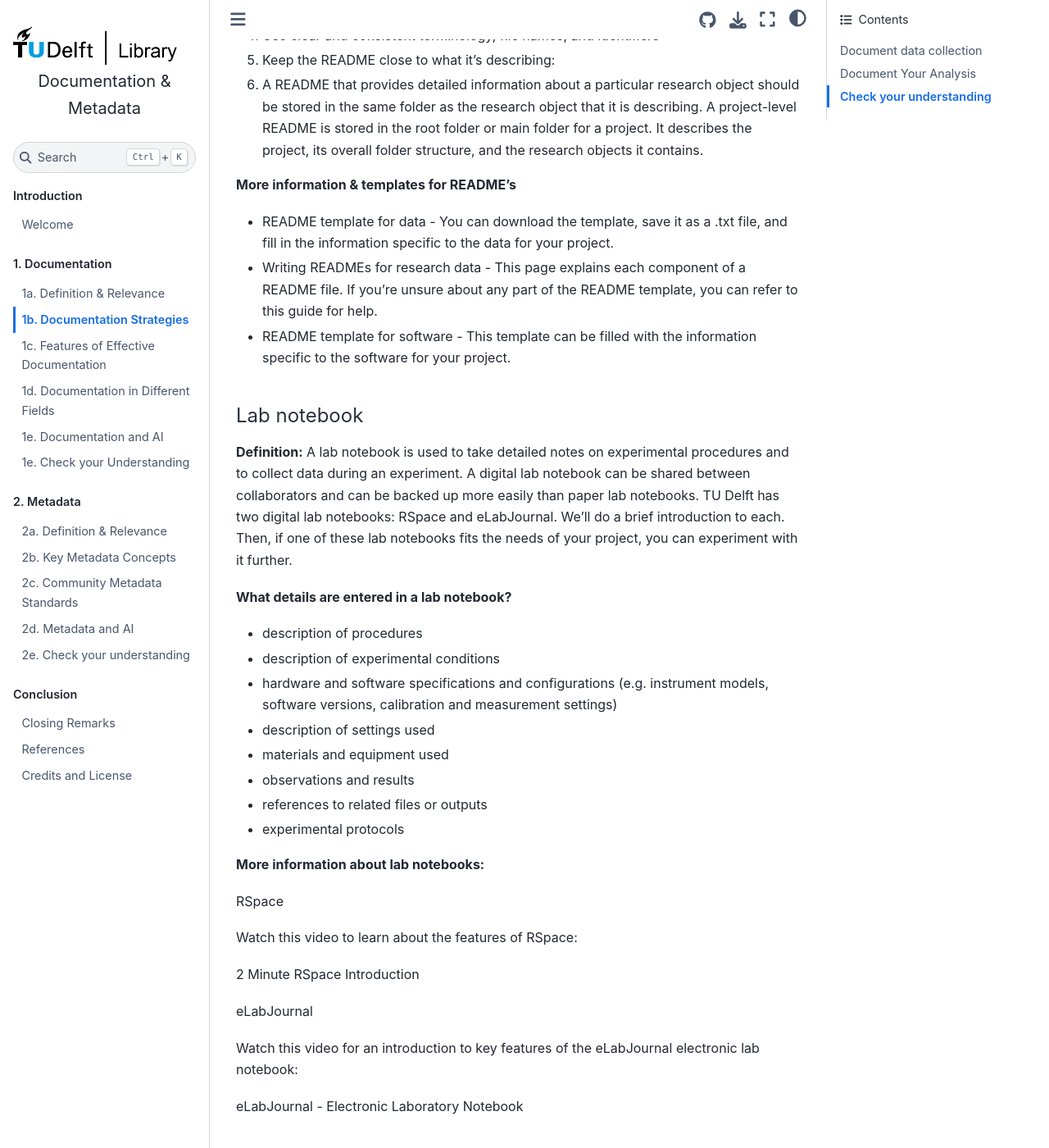
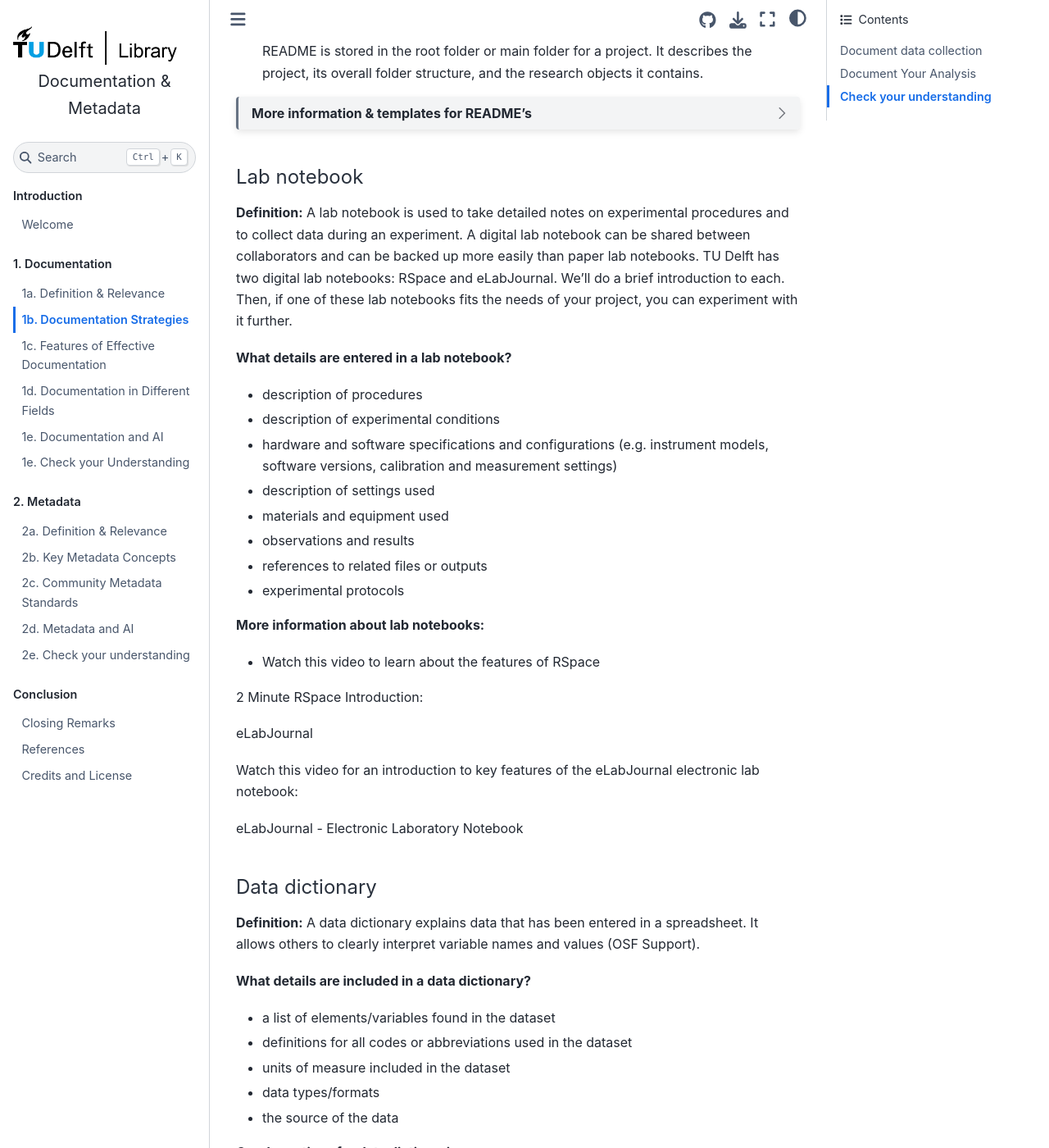
Before and after one commit to tu-delft-library/Documentation_and_Metadata, a Jupyter Book: the page built from book/1b-documentation-strategies.md, in a window 1280 px wide and 1400 px high, scrolled down 1615 px. Shown: the whole window at 82% size. Built offline with Jupyter Book 1.0.4 settings and Sphinx 7.4.7 and the Sphinx Book theme 1.1.4, drawn with Linux system fonts in a browser that asks for light colours; comment, search, counter and statistics services are not loaded; part of the change alters nothing that is shown; some of the changed text lies outside the part shown.

Commit message:
Update 1b-documentation-strategies.md

```diff
--- a/book/1b-documentation-strategies.md
+++ b/book/1b-documentation-strategies.md
@@ -16,8 +16,9 @@ During and after data collection you must document the experimental conditions a
 A README file is a human-readable file that provides essential information about a whole project or about individual research object(s) such as datasets and software. README files accompany a project and/or research object to ensure these can be interpreted correctly (Fuchs et al., 2018).
 
  **What details are included in a README?**
+::::{card-carousel} 2
 
-A README for a **dataset** generally includes:
+:::{card} A README for a **dataset** generally includes:
 - Title of the dataset
 - Creator
 - Description of the dataset
@@ -28,14 +29,16 @@ A README for a **dataset** generally includes:
 - Software or tools required to open, process, or use the files
 - Relationship between files
 - Access, reuse, or licence information, where relevant
-
-A README for a piece of **software** generally includes:
+:::
+:::{card} A README for a piece of **software** generally includes:
 - The name of the software
 - The steps for installation
 - Guidelines for contributing to the software
 - The license and copyright holder
 - Citation
 - Acknowledgements
+:::
+::::
 
 **Good practices for a README**
 
@@ -51,12 +54,14 @@ A README for a piece of **software** generally includes:
 
 6. A README that provides detailed information about a particular research object should be stored in the same folder as the research object that it is describing. A project-level README is stored in the root folder or main folder for a project. It describes the project, its overall folder structure, and the research objects it contains.
 
-**More information & templates for README's**
-- README template for data - You can download the template, save it as a .txt file, and fill in the information specific to the data for your project.
+:::{dropdown} More information & templates for README's
+- <a href="https://cornell.app.box.com/v/ReadmeTemplate" target="_blank"> README template for data </a>- You can download the template, save it as a .txt file, and fill in the information specific to the data for your project.
 
-- Writing READMEs for research data - This page explains each component of a README file. If you're unsure about any part of the README template, you can refer to this guide for help.
+- <a href="https://data.research.cornell.edu/data-management/sharing/readme/#best%20practices" target="_blank"> Writing READMEs for research data </a>- This page explains each component of a README file. If you're unsure about any part of the README template, you can refer to this guide for help.
 
-- README template for software - This template can be filled with the information specific to the software for your project.
+- <a href="https://github.com/SS-NES/meta-template/blob/main/meta/template/README.md.jinja" target="_blank"> README template for software  </a>- This template can be filled with the information specific to the software for your project.
+:::
+
 
 
 #### Lab notebook
@@ -84,11 +89,10 @@ A README for a piece of **software** generally includes:
 
 **More information about lab notebooks:**
 
-RSpace
 
-Watch this video to learn about the features of RSpace:
+- Watch this video to learn about the features of RSpace
 
- 2 Minute RSpace Introduction
+ 2 Minute RSpace Introduction:
 
 eLabJournal
 
@@ -101,7 +105,6 @@ Watch this video for an introduction to key features of the eLabJournal electron
 #### Data dictionary
 
 **Definition:** A data dictionary explains data that has been entered in a spreadsheet. It allows others to clearly interpret variable names and values (OSF Support).
-
 
 **What details are included in a data dictionary?**
 
@@ -127,19 +130,16 @@ Watch this video for an introduction to key features of the eLabJournal electron
 
 - Update the data dictionary regularly to make sure the information stays accurate as the data is processed further.
 
+:::{dropdown} More information + templates for data dictionaries:
 
-**More information + templates for data dictionaries:**
+These links give an explanation, a general template, and more examples of data dictionaries:
 
-Watch this video to learn more about this documentation structure:
+-  <a href="https://www.youtube.com/watch?v=Fe3i9qyqPjo" target="_blank"> Data Dictionaries video from the University of Wisconsin </a>
 
-Data Management: Data Dictionaries
+- <a href="https://help.osf.io/article/217-how-to-make-a-data-dictionary" target="_blank"> How to make a data dictionary </a>
 
-Click on each of these links to see a general template and more examples of data dictionaries:
-
-How to make a data dictionary
-
-Guide for creating a data dictionary
-
+- <a href="https://library.si.edu/sites/default/files/tutorial/pdf/datadictionaries20180226.pdf" target="_blank"> Guide for creating a data dictionary </a>
+:::
 
 Please note: Similar documentation to a data dictionary may be referred to as a “codebook” in some fields or for certain types of data, such as survey or qualitative data. Codebooks are relevant for coded responses and categories used in surveys and qualitative data. They are often used in the social sciences. [share link from above resources]
 
```
